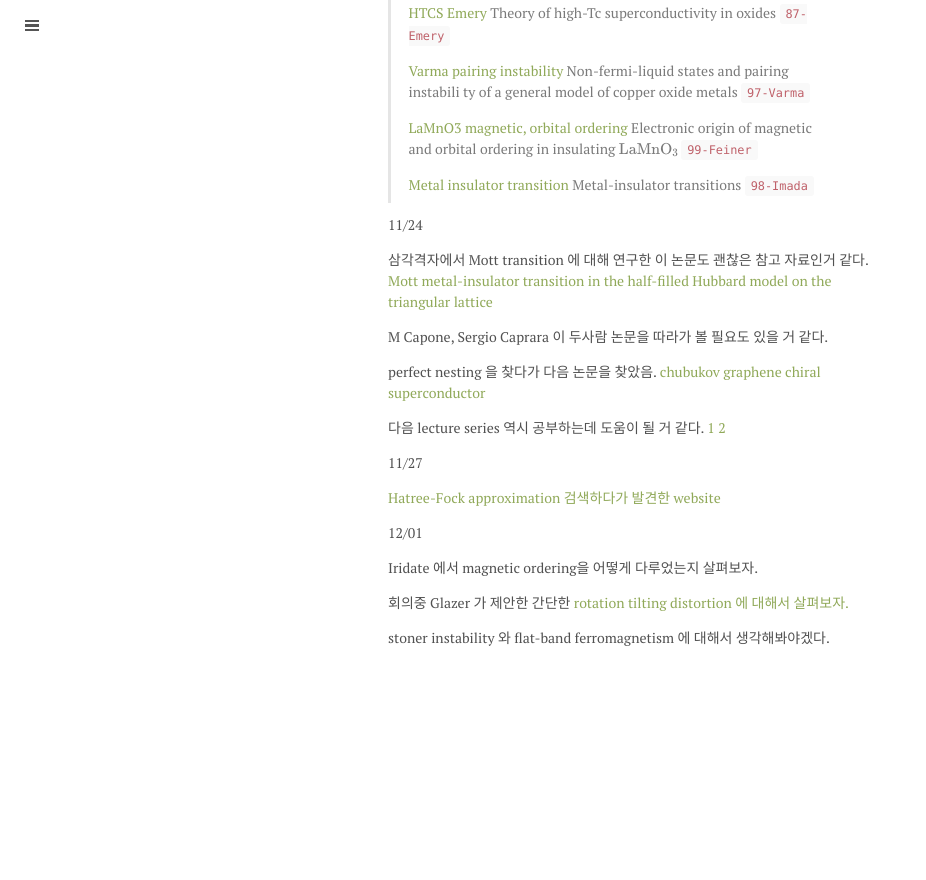
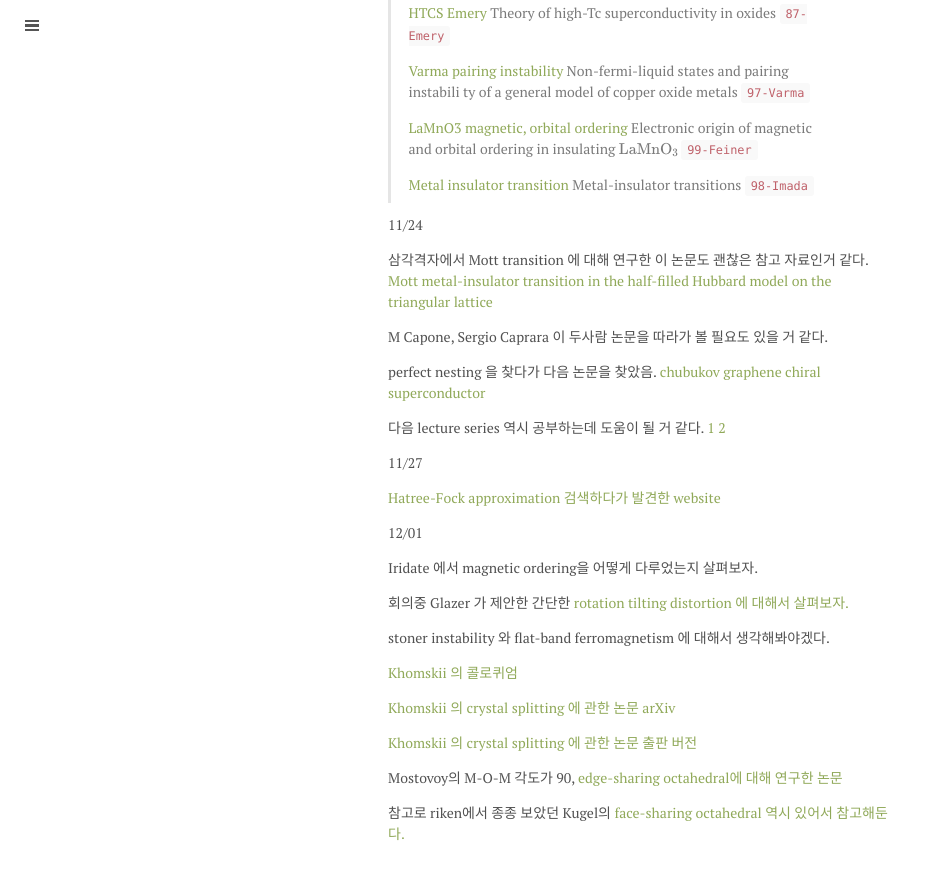
Before and after one commit to qkrwlsghdcjsworlt/work, a Jekyll site: the page built from iridates-note.md, in a window 1280 px wide and 900 px high, scrolled down 4237 px. Shown: the top 880 px of the window, without its empty margins (0-926 px from the left). Built offline with Jekyll 4.4.1, drawn with Linux system fonts in a browser that asks for light colours; formulas are drawn with MathJax 3; before the commit the page ends 4941 px from its top, so only the background shows below that.

Commit message:
“update”

```diff
--- a/iridates-note.md
+++ b/iridates-note.md
@@ -234,3 +234,13 @@ Iridate 에서 magnetic ordering을 어떻게 다루었는지 살펴보자.
 
 
 stoner instability 와 flat-band ferromagnetism 에 대해서 생각해봐야겠다.
+
+[Khomskii 의 콜로퀴엄]({{ site.baseurl }}/public/iridatesnotes/Khomskii-talk.pdf)
+
+[Khomskii 의 crystal splitting 에 관한 논문 arXiv]({{ site.baseurl }}/public/iridatesnotes/05-Khomskii-arXiv.pdf)
+
+[Khomskii 의 crystal splitting 에 관한 논문 출판 버전]({{ site.baseurl }}/public/iridatesnotes/05-Khomskii-PhysScr.pdf)
+
+Mostovoy의 M-O-M 각도가 90, [edge-sharing octahedral에 대해 연구한 논문]({{ site.baseurl }}/public/iridatesnotes/02-Mostovoy-orbital-ordering-90-Exchange-PRL.pdf)
+
+참고로 riken에서 종종 보았던 Kugel의 [face-sharing octahedral 역시 있어서 참고해둔다.]({{ site.baseurl }}/public/iridatesnotes/14-Kugel-face-sharing-octahedral-arXiv.pdf)
```
Also changed, not shown: 7 other files.
